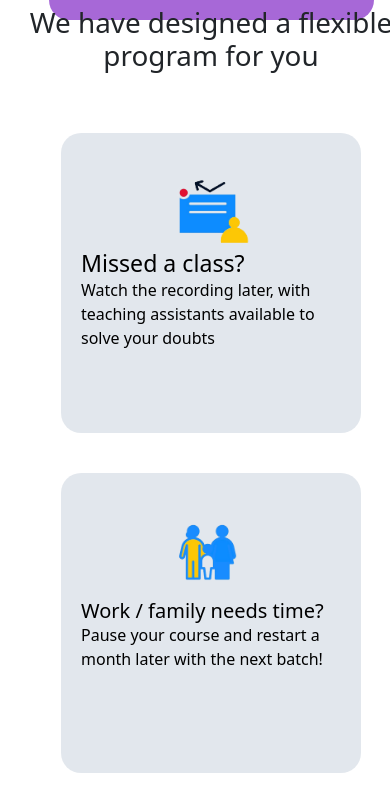
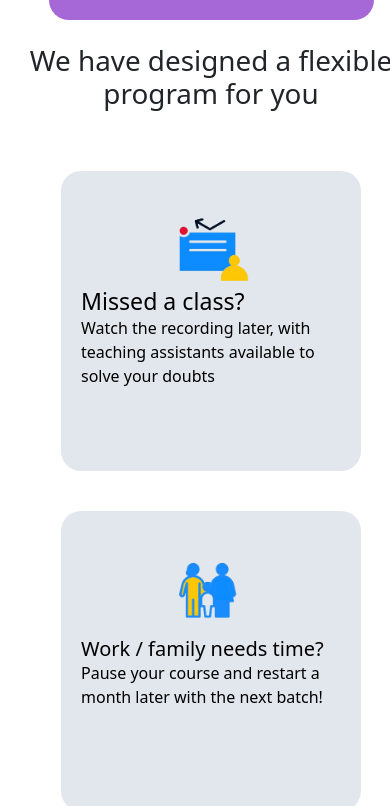
Before and after one commit to rohanwarghade07/scaler, a plain HTML site: page index.html in a window 390 px wide. Shown: the part 2446-3252 px from the top of the page. Drawn offline with nearby package versions, Linux system fonts and the light colour scheme.

Commit message:
ftyweki commit

```diff
--- a/style.css
+++ b/style.css
@@ -1060,7 +1060,7 @@ margin-left: 115px;
 
 }
 .head {
-    margin-top: 140%;
+    margin-top: 150%;
     text-align: center;
     font-weight: 400;
 
```
